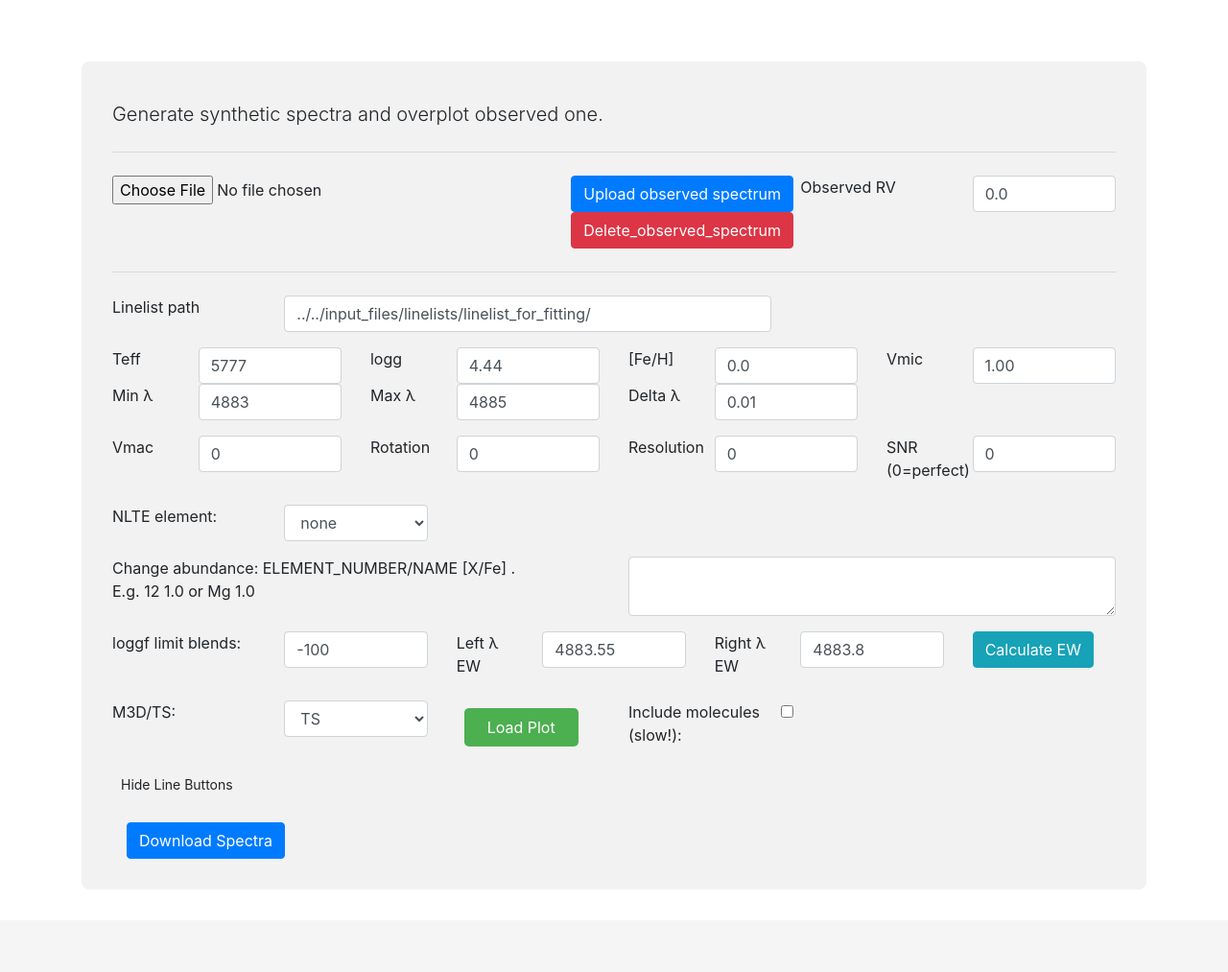
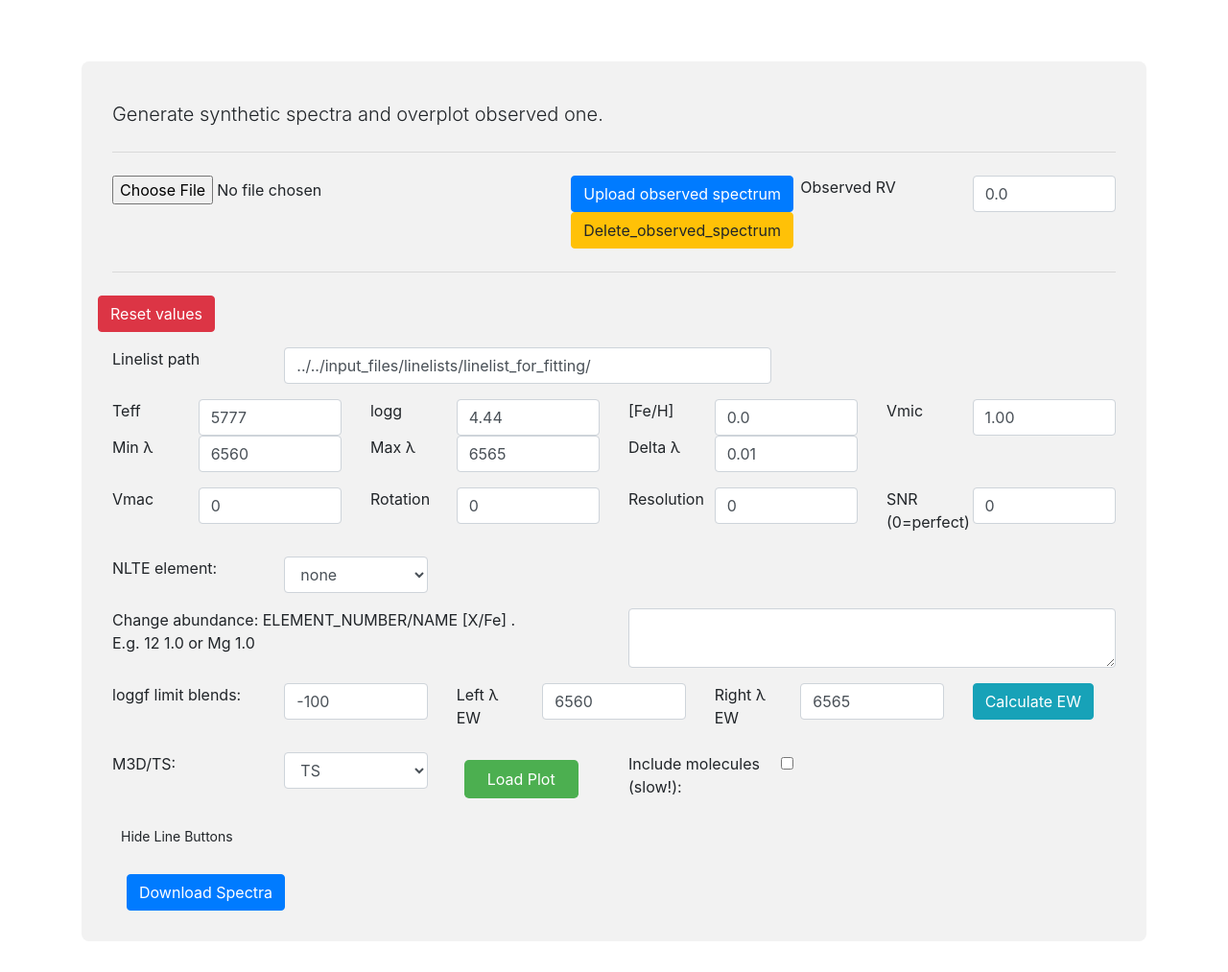
Before and after one commit to stormnick/TSGuiPy, a Flask app: page /generate_synthetic_spectrum in a window 1280 px wide. Shown: the part 56-1069 px from the top of the page at 96% size. Before the commit the page ends 951 px from the top, so only its background shows below. Run offline with Flask 3, Linux system fonts and the light colour scheme; some libraries are stand-ins or nearby versions.

Commit message:
saves values locally

```diff
--- a/src/templates/generate_synthetic_spectrum.html
+++ b/src/templates/generate_synthetic_spectrum.html
@@ -378,6 +378,51 @@
 }
 
 
+
+    document.addEventListener("DOMContentLoaded", function() {
+      const form = document.getElementById("myForm");
+      const resetBtn = document.getElementById("resetBtn");
+
+      // 1) Load saved values
+      Array.from(form.elements).forEach(el => {
+        // We'll use the element's `id` as the key in localStorage
+        if (!el.id) return; // skip if no id
+
+        const savedValue = localStorage.getItem(el.id);
+        if (savedValue !== null) {
+          // Set element value based on type
+          if (el.type === "checkbox") {
+            // For a checkbox, savedValue is "true" or "false"
+            el.checked = JSON.parse(savedValue);
+          } else {
+            el.value = savedValue;
+          }
+        }
+      });
+
+      // 2) On change, save new values
+      form.addEventListener("input", function(e) {
+        const el = e.target;
+        if (!el.id) return;
+
+        if (el.type === "checkbox") {
+          localStorage.setItem(el.id, el.checked);
+        } else {
+          localStorage.setItem(el.id, el.value);
+        }
+      });
+
+      // 3) Reset button - clears localStorage for all fields, sets defaults
+      resetBtn.addEventListener("click", function() {
+        Array.from(form.elements).forEach(el => {
+          if (!el.id) return;
+          // Remove from localStorage
+          localStorage.removeItem(el.id);
+        });
+        form.reset();
+      });
+    });
+
   document.addEventListener('DOMContentLoaded', function() {
     const selectEl = document.getElementById('code_type');
     const tsFields = document.getElementById('tsFields');
@@ -387,24 +432,26 @@
 
     function toggleFields() {
       if (selectEl.value === 'TS') {
-        tsFields.style.display = 'flex';   // or 'block', depending on your layout
-        tsFields2.style.display = 'flex';  // or 'block', depending on your layout
+        tsFields.style.display = 'block';   // or 'block', depending on your layout
+        tsFields2.style.display = 'block';  // or 'block', depending on your layout
         m3dFields.style.display = 'none';
         m3dFields2.style.display = 'none';
       } else {
         tsFields.style.display = 'none';
         tsFields2.style.display = 'none';
-        m3dFields.style.display = 'flex';
-        m3dFields2.style.display = 'flex';
+        m3dFields.style.display = 'block';
+        m3dFields2.style.display = 'block';
       }
     }
 
     // Trigger the toggle once on page load (in case TS is default)
     toggleFields();
+    console.log(selectEl.value)
 
     // Toggle on change
     selectEl.addEventListener('change', toggleFields);
   });
+
 </script>
 </head>
 <body>
@@ -476,12 +523,16 @@
                         <div class="col-8">
                         </div>
                         <div class="col-4"> <!-- Adjust the size as needed -->
-                            <button class="btn btn-danger" onclick="deleteSpectra()">Delete_observed_spectrum</button>
+                            <button class="btn btn-warning" onclick="deleteSpectra()">Delete_observed_spectrum</button>
                         </div>
                     </div>
                 </div>
             </div>
             <hr class="my-4">
+            <div class="row form-group">
+                <button id="resetBtn" class="btn btn-danger">Reset values</button>
+            </div>
+            <form id="myForm">
             <div class="row form-group">
                 <div class="col-md-2">
                     <label for="m3d_linelist">Linelist path</label>
@@ -519,13 +570,13 @@
                     <label for="m3d_lmin">Min λ</label>
                 </div>
                 <div class="col-md-2">
-                    <input type="number" class="form-control" id="m3d_lmin" name="m3d_lmin"  value="4883">
+                    <input type="number" class="form-control" id="m3d_lmin" name="m3d_lmin"  value="6560">
                 </div>
                 <div class="col-sm-1">
                     <label for="m3d_lmax">Max λ</label>
                 </div>
                 <div class="col-md-2">
-                    <input type="number" class="form-control" id="m3d_lmax" name="m3d_lmax"  value="4885">
+                    <input type="number" class="form-control" id="m3d_lmax" name="m3d_lmax"  value="6565">
                 </div>
                 <div class="col-sm-1">
                     <label for="m3d_deltal">Delta λ</label>
@@ -611,16 +662,16 @@
                     <label for="left_x_boundary">Left λ EW</label>
                 </div>
                 <div class="col-md-2">
-                    <input type="number" class="form-control" id="left_x_boundary" name="left_x_boundary" value="4883.55">
+                    <input type="number" class="form-control" id="left_x_boundary" name="left_x_boundary" value="6560">
                 </div>
                 <div class="col-md-1">
                     <label for="right_x_boundary">Right λ EW</label>
                 </div>
                 <div class="col-md-2">
-                    <input type="number" class="form-control" id="right_x_boundary" name="right_x_boundary" value="4883.8">
+                    <input type="number" class="form-control" id="right_x_boundary" name="right_x_boundary" value="6565">
                 </div>
                 <div class="col-md-2">
-                    <button class="btn btn-info" onclick="updateIntegrals()">Calculate EW</button>
+                    <button type="button"  class="btn btn-info" onclick="updateIntegrals()">Calculate EW</button>
                 </div>
             </div>
             <div class="row form-group">
@@ -634,7 +685,7 @@
                     </select>
                 </div>
                 <div class="col-md-2">
-                    <button class="btn btn-custom" onclick="loadPlot2()">Load Plot</button>
+                    <button type="button"  class="btn btn-custom" onclick="loadPlot2()">Load Plot</button>
                 </div>
                 <div class="col-md-2" id="tsFields">
                     <label for="synthesiseMolecules">Include molecules (slow!):</label>
@@ -643,6 +694,7 @@
                     <input type="checkbox" class="form-check-input" id="synthesiseMolecules" name="synthesiseMolecules">
                 </div>
             </div>
+            </form>
             <div id="integral_synthetic"></div>
             <div id="integral_observed"></div>
             <button id="toggleColumnsButton" class="btn btn-sm">Hide Line Buttons</button>
```
